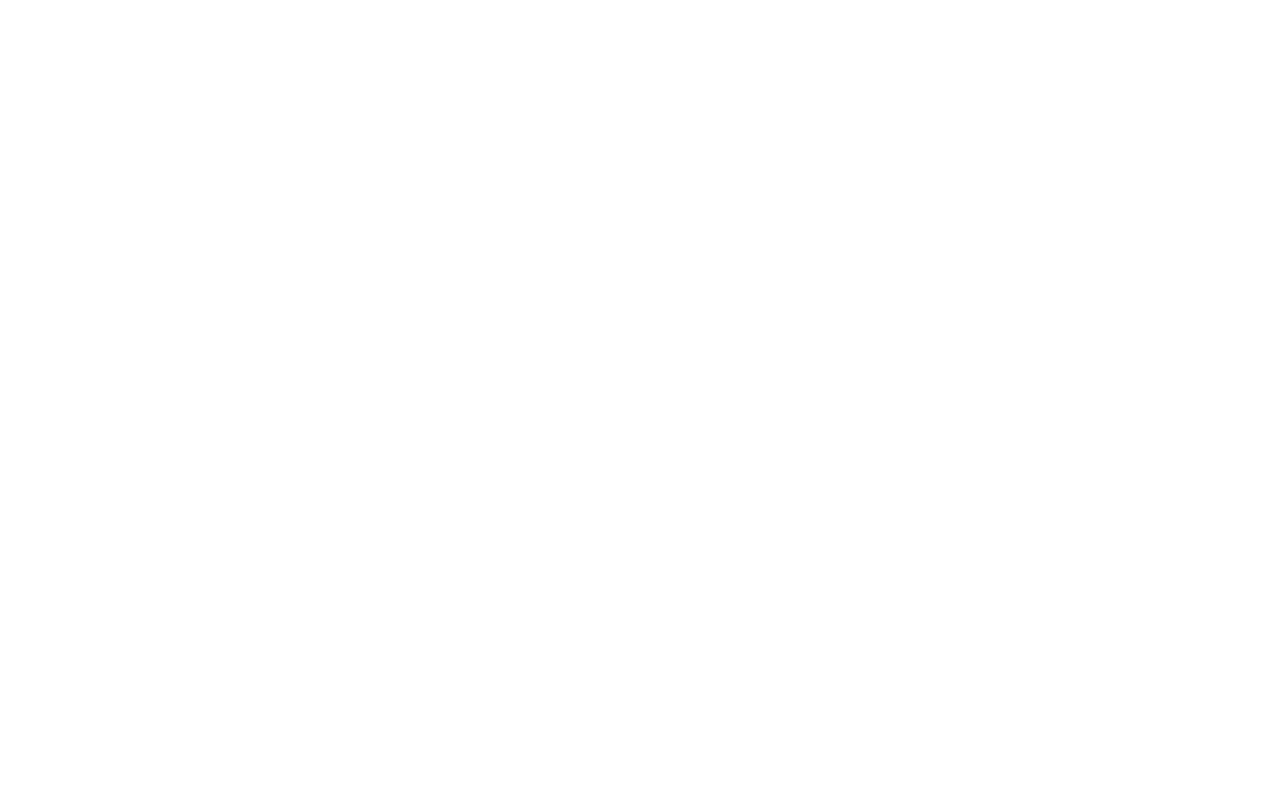
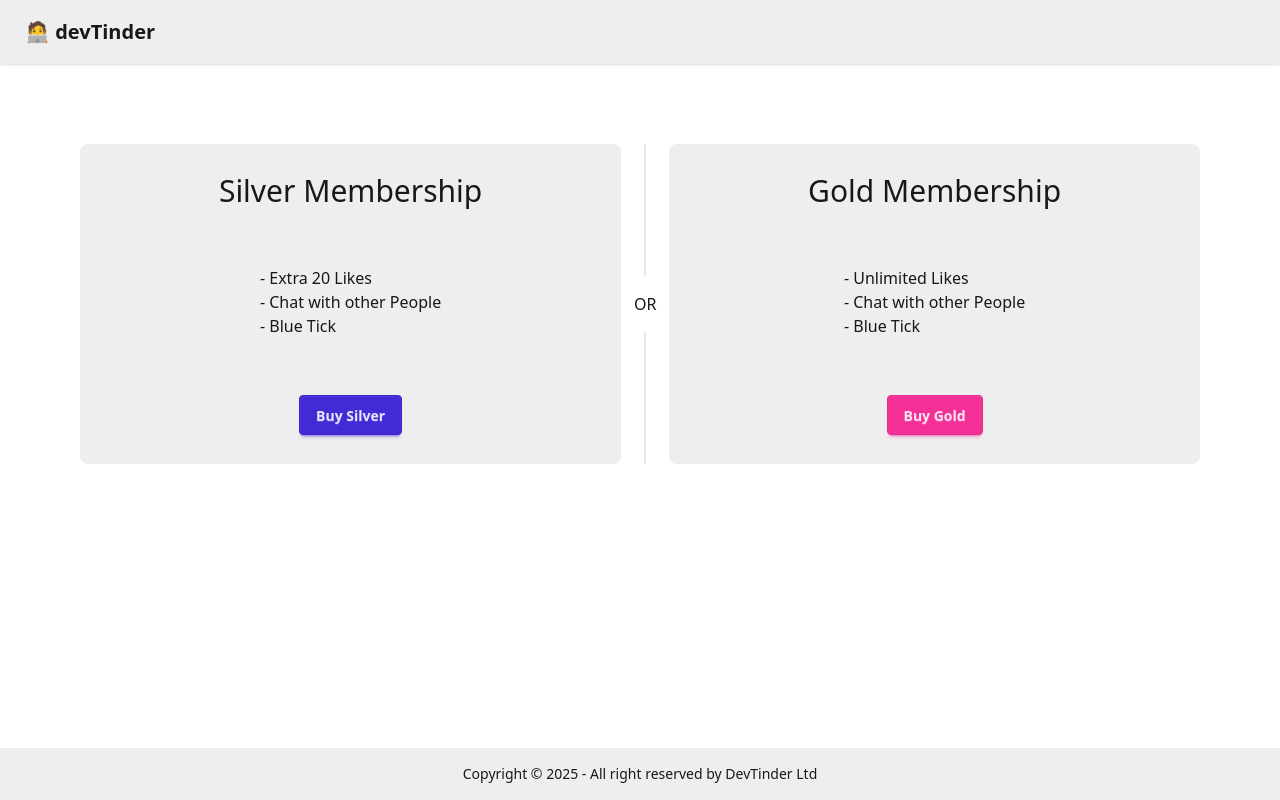
Before and after one commit to harshit-kharayat23/devTinder-web, a React (Vite) app: page /premium in a window 1280 px wide. Before the commit this address had no page. Built offline with nearby package versions, Linux system fonts and the light colour scheme; no server answers.

Commit message:
added premium functionality

```diff
--- a/index.html
+++ b/index.html
@@ -4,6 +4,7 @@
     <meta charset="UTF-8" />
     <link rel="icon" type="image/svg+xml" href="/vite.svg" />
     <meta name="viewport" content="width=device-width, initial-scale=1.0" />
+    <script src="https://checkout.razorpay.com/v1/checkout.js"></script>
     <title>devTinder</title>
   </head>
   <body>
--- a/src/App.jsx
+++ b/src/App.jsx
@@ -7,6 +7,7 @@
 import Feed from './Components/Feed'
 import Connections from './Components/Connections'
 import Requests from './Components/Requests'
+import Premium from './Components/Premium'
 
 
 function App() {
@@ -24,6 +25,7 @@
               <Route path="/profile" element={<Profile/>}/>
               <Route path="/connections" element={<Connections/>}/>
               <Route path="/requests" element={<Requests/>}/>
+               <Route path="/premium" element={<Premium/>}/>
 
             </Route>
 
--- a/src/Components/Navbar.jsx
+++ b/src/Components/Navbar.jsx
@@ -56,7 +56,13 @@
             <span className="badge">New</span>
           </Link>
         </li>
-        <li><a>Settings</a></li>
+        <li>
+          <Link to="/premium" className="justify-between">
+            Premium
+            <span className="badge">New</span>
+          </Link>
+        </li>
+
         <li><a onClick={handleLogOut}>Logout</a></li>
       </ul>
     </div>
--- /dev/null
+++ b/src/Components/Premium.jsx
@@ -0,0 +1,90 @@
+import axios from "axios";
+import React ,{useEffect, useState}from "react";
+import { FE_DOMAIN_URL } from "../../utils/constants";
+
+
+
+const Premium = () => {
+
+  const [premium,setPremium]=useState(false);
+  useEffect(()=>{
+      verifyPremiumUser();
+  },[])
+  const verifyPremiumUser=async()=>{
+
+    const response=await axios.get(FE_DOMAIN_URL +"/premium/verify",{
+      withCredentials:true
+    })
+    console.log(response);
+
+    if(response.data.isPremium){
+        setPremium(true);
+    }
+
+
+
+
+  }
+  const handleBuyCLick=async(plan)=>{
+
+        const order=await axios.post(FE_DOMAIN_URL +"/payment/create",{
+          memeberShipType:plan,
+        },{withCredentials:true})
+
+        // open RazorPay Dialog box
+        console.log(order);
+        const {amount,currency,keyId,orderId,notes}=order.data
+        const options = {
+        key:keyId,
+        amount,
+        currency,
+        name: 'Dev Tinder',
+        description: 'Connect to other developers',
+        order_id: orderId,
+        prefill:{
+          name:notes.firstName+ " " +notes.lastName,
+          email:notes.emailId,
+        },
+        theme: {
+          color: '#F37254'
+        },
+        handler:verifyPremiumUser,
+      };
+        const rzp = new window.Razorpay(options);
+        rzp.open();
+
+
+  }
+
+
+  return premium? <div className="font-bold text-center text-5xl my-20">Already a Premium User </div> : (
+    <div className="m-20">
+      <div className="flex w-full flex-col lg:flex-row">
+        <div className="card bg-base-300 rounded-box grid h-80 grow place-items-center">
+        <h1 className="font bold text-3xl">Silver Membership</h1>
+        <ul>
+            <li>- Extra 20 Likes</li>
+            <li>- Chat with other People</li>
+            <li>- Blue Tick</li>
+
+        </ul>
+        <button className="btn btn-primary" onClick={()=>handleBuyCLick("silver")} >Buy Silver</button>
+        </div>
+        <div className="divider lg:divider-horizontal">OR</div>
+
+        <div className="card bg-base-300 rounded-box grid h-80 grow place-items-center">
+          <h1 className="font bold text-3xl">Gold Membership</h1>
+           <ul>
+            <li>- Unlimited Likes</li>
+            <li>- Chat with other People</li>
+            <li>- Blue Tick</li>
+
+        </ul>
+        <button className="btn  btn-secondary" onClick={()=>handleBuyCLick("gold")}>Buy Gold</button>
+        </div>
+      </div>
+    </div>
+  );
+};
+
+export default Premium;
```
